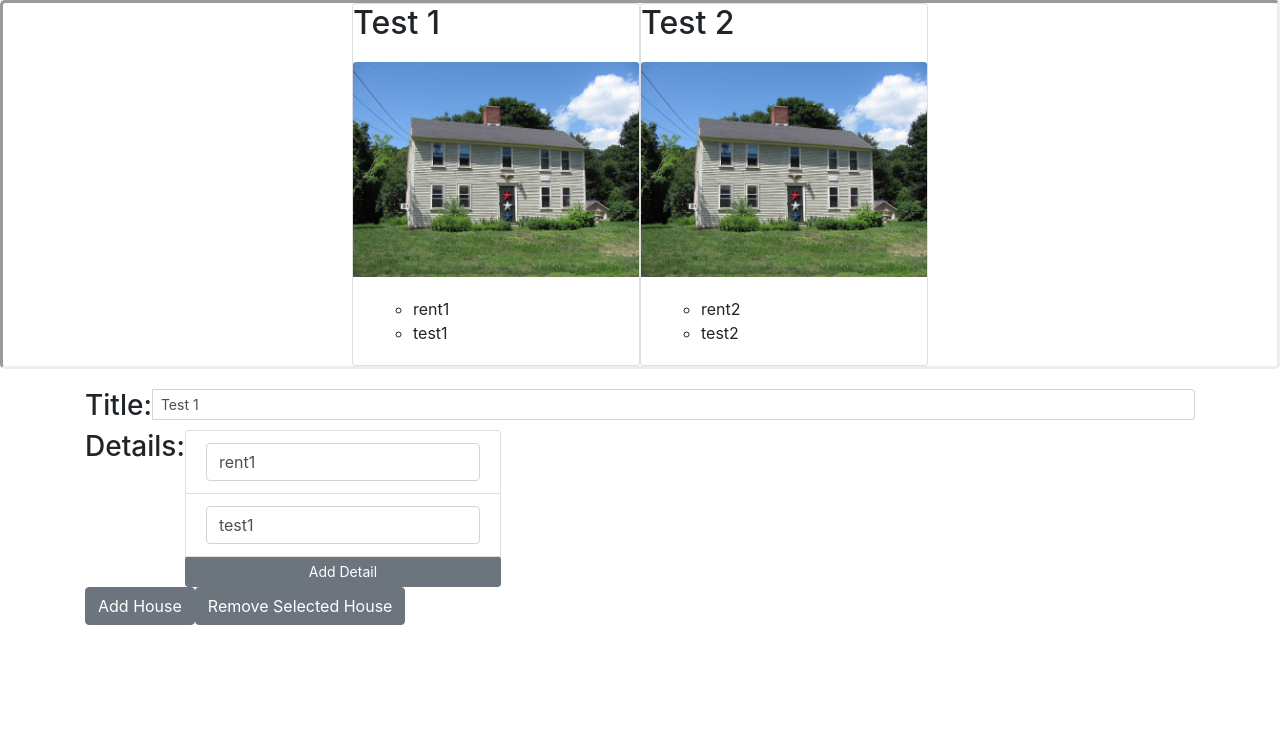
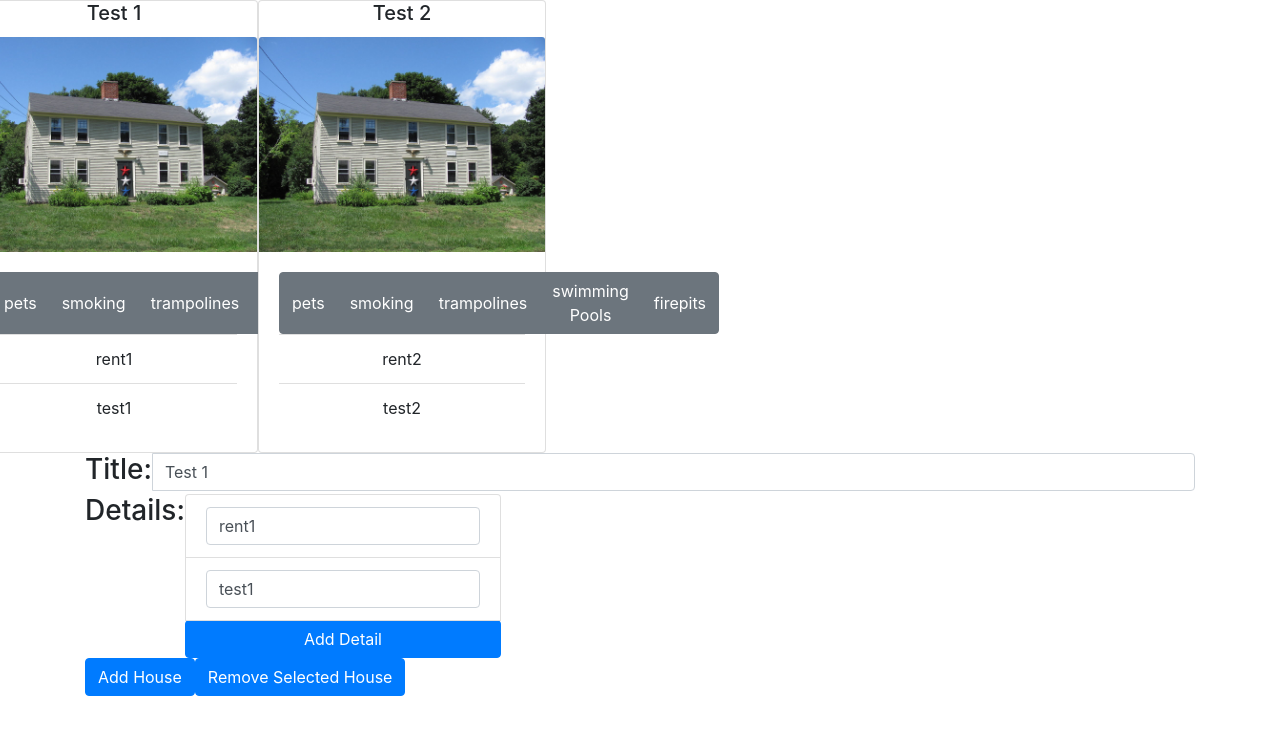
Before and after one commit to CapCoder/RentalManagementFrontEnd, a React (Create React App) app in the folder rentalm/: page / in a window 1280 px wide. Shown: the top 734 px of the page. Built offline with nearby package versions, Linux system fonts and the light colour scheme.

Commit message:
Refactored react-strap out of the project.

```diff
--- a/rentalm/package.json
+++ b/rentalm/package.json
@@ -9,8 +9,7 @@
     "react": "^16.7.0",
     "react-dom": "^16.7.0",
     "react-scripts": "2.1.3",
-    "react-test-renderer": "^16.7.0",
-    "reactstrap": "^7.0.2"
+    "react-test-renderer": "^16.7.0"
   },
   "scripts": {
     "start": "react-scripts start",
--- a/rentalm/src/Cards/CardItems/CardListItem.js
+++ b/rentalm/src/Cards/CardItems/CardListItem.js
@@ -1,7 +1,7 @@
 import React from 'react';
 
 const cardListItem = (props) =>(
-    <li>{props.children}</li>
+    <li className="list-group-item">{props.children}</li>
 );
 
 export default cardListItem;
--- a/rentalm/src/Cards/CardItems/DetailLIst.js
+++ b/rentalm/src/Cards/CardItems/DetailLIst.js
@@ -12,7 +12,7 @@ const detailList = (props) =>{
     });
 
     return(
-        <ul>
+        <ul className="list-group list-group-flush">
             {items}
         </ul>
     );
--- a/rentalm/src/Cards/CardTiles/CardTile.js
+++ b/rentalm/src/Cards/CardTiles/CardTile.js
@@ -1,7 +1,17 @@
 import React from 'react';
+
 
 const policyTile = (props) => {
 
+    return(
+        <div className="btn-group">
+            <button className="btn btn-secondary">pets</button>
+            <button className="btn btn-secondary">smoking</button>
+            <button className="btn btn-secondary">trampolines</button>
+            <button className="btn btn-secondary">swimming Pools</button>
+            <button className="btn btn-secondary">firepits</button>
+        </div>
+    );
 }
 
 export default policyTile;
--- a/rentalm/src/Cards/PropCard.js
+++ b/rentalm/src/Cards/PropCard.js
@@ -1,20 +1,24 @@
 import React from 'react';
-import {Card, CardBody, CardImg, CardTitle} from 'reactstrap';
 import CardList from './CardItems/DetailLIst';
-import CardTitleContent from '../Cards/Title/Title';
+import CardTiles from '../Cards/CardTiles/CardTile';
 
 const propCards = (props) =>{
 
-    const style = ['cards', 'text-left'];
+
+    const style = {
+        width: '18rem',
+        margin: 'auto',
+    }
 
     return(
-        <Card className={style.join(' ')}>
-            <CardTitle><CardTitleContent>{props.cardTitle}</CardTitleContent></CardTitle>
-            <CardImg top width="100%" src="house.jpg"/>
-            <CardBody>
+        <div className={'card'} style={style}>
+            <h5 className="card-title">{props.cardTitle}</h5>
+            <img src="house.jpg" className="card-img-top" />
+            <div className={'card-body'}>
+                <CardTiles />
                 <CardList cardItems={props.cardItems}/>
-            </CardBody>
-        </Card>
+            </div>
+        </div>
     );
 }
 
--- a/rentalm/src/SettingsPanel/AddDetails/SettingInputs.js
+++ b/rentalm/src/SettingsPanel/AddDetails/SettingInputs.js
@@ -1,5 +1,5 @@
 import React from 'react';
-import {Button, InputGroup, ListGroup, ListGroupItem, Input} from 'reactstrap';
+
 
 const inputList = (props) =>{
     let settings=props.selectedAdd;
@@ -15,28 +15,28 @@ const inputList = (props) =>{
 
         return(
             // Check use of key here
-            <ListGroupItem key={index}><Input type="text" name={settings.details[selectedIndex].houseDetails.indexOf(detail)} value={detail} onChange={settings.editDetail} /></ListGroupItem>
+            <li className="list-group-item" key={index}><input className="form-control" type="text" name={settings.details[selectedIndex].houseDetails.indexOf(detail)} value={detail} onChange={settings.editDetail} /></li>
         );
     });
 
 
     return(
         <>
-            <InputGroup size="sm">
+            <div className="input-group" size="sm">
                 <h3>Title:</h3>
-                <Input type="text" value={settings.details[selectedIndex].title} onChange={(e) => settings.editTitle(selectedIndex,e)} />
-            </InputGroup>
-            <InputGroup size="sm">
+                <input type="text" className="form-control" value={settings.details[selectedIndex].title} onChange={(e) => settings.editTitle(selectedIndex,e)} />
+            </div>
+            <div className="input-group" size="sm">
                 <h3>Details:</h3>
-                <ListGroup>
+                <ul className="list-group">
                     {inputs}
-                    <Button size="sm" onClick={settings.addDetail}>Add Detail</Button>
-                </ListGroup>
-            </InputGroup>
-            <InputGroup>
-                <Button size="md" onClick={settings.addHome}>Add House</Button>
-                <Button size="md" onClick={settings.removeHome}>Remove Selected House</Button>
-            </InputGroup>
+                    <button className="btn btn-primary" onClick={settings.addDetail}>Add Detail</button>
+                </ul>
+            </div>
+            <div className="input-group" size="sm">
+                <button className="btn btn-primary" onClick={settings.addHome}>Add House</button>
+                <button className="btn btn-primary" onClick={settings.removeHome}>Remove Selected House</button>
+            </div>
         </>
     );
 }
--- a/rentalm/src/ViewPort/CardsView/CardList.js
+++ b/rentalm/src/ViewPort/CardsView/CardList.js
@@ -5,13 +5,13 @@ const cardList = (props) =>{
 
     const cards = props.cardDetails.map((home, index) =>{
         let id = home.ID;
-        return(<li onClick={(e) => props.switch(id,e)} key={id} className={'cardListItem'}><Card cardTitle={home.title} cardItems={home.houseDetails}/></li>);
+        return(<Card key={id} cardTitle={home.title} cardItems={home.houseDetails}/>);
     });
 
     return(
-        <ul className={'cardList'}>
+        <div className="card-deck">
             {cards}
-        </ul>
+        </div>
     );
 }
 
--- a/rentalm/src/ViewPort/ViewPort.js
+++ b/rentalm/src/ViewPort/ViewPort.js
@@ -6,8 +6,10 @@ const viewPort = (props) =>{
 
     return(
         <>
+        <div className="card-deck">
             <CardList switch={props.switchHouse} cardDetails={props.cardDetails}/>
             {/* <AddView cardItems={props.cardDetails} cardTitle={props.cardTitles}/> */}
+        </div>
         </>
     );
 }
--- a/rentalm/src/Warehouse/Warehouse.js
+++ b/rentalm/src/Warehouse/Warehouse.js
@@ -9,12 +9,14 @@ class Warehouse extends Component{
             {
                 ID: 0,
                 title:'Test 1',
-                houseDetails: ["rent1", "test1"]
+                houseDetails: ["rent1", "test1"],
+                policies: [false, false, false, false]
             },
             {
                 ID: 1,
                 title: 'Test 2',
-                houseDetails: ["rent2", "test2"]
+                houseDetails: ["rent2", "test2"],
+                policies: [false, false, false, false]
             }
         ],
         selectedHome: 0
--- a/rentalm/src/index.css
+++ b/rentalm/src/index.css
@@ -18,7 +18,7 @@ code {
   margin: auto;
 }
 
-.cardViewport {
+/* .cardViewport {
   width: 100%;
   border-style: inset;
   border-radius: 5px;
@@ -40,4 +40,4 @@ code {
 .settingsViewport {
   border-style: inset;
   border-radius: 5px;
-}
+} */
```
Also changed, not shown: 1 other file (tests, documents, lock files or other folders).
